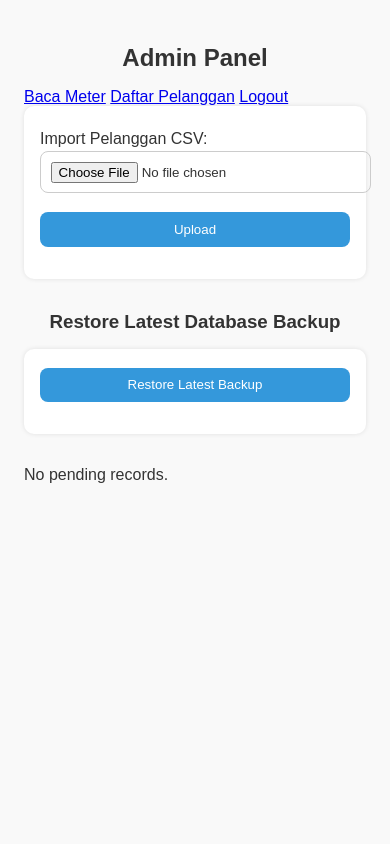
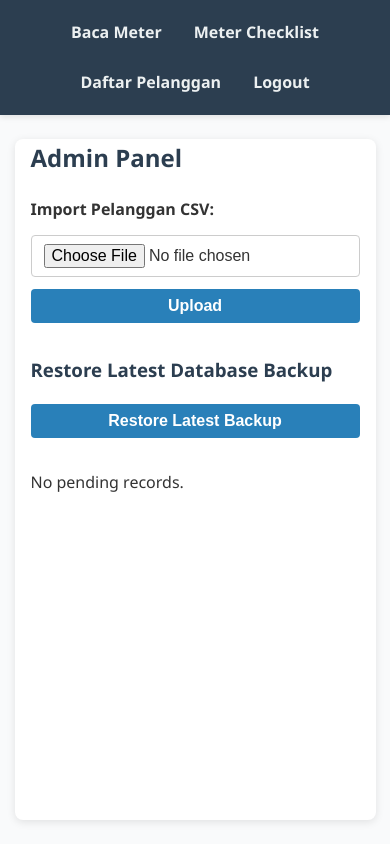
Before and after one commit to bonzoholda/cdws_meter_app, a FastAPI app: page /admin in a window 390 px wide. Run offline with FastAPI, Linux system fonts and the light colour scheme; the visitor is signed in with stand-in values (Sample User, id 1); parts of the project's set-up code (start-up, migrations or seed data) failed here and were passed over.

Commit message:
Update admin.html

```diff
--- a/app/templates/admin.html
+++ b/app/templates/admin.html
@@ -1,35 +1,263 @@
 <!-- app/templates/admin.html -->
 
 <!DOCTYPE html>
-<html>
+<html lang="en">
 <head>
-  <meta charset="UTF-8">
+  <meta charset="UTF-8" />
+  <meta name="viewport" content="width=device-width, initial-scale=1" />
   <title>CDWS Admin Panel</title>
-  <link rel="stylesheet" href="/static/style.css">
+  <style>
+    /* Reset */
+    * {
+      box-sizing: border-box;
+    }
+
+    body {
+      margin: 0;
+      font-family: "Segoe UI", Tahoma, Geneva, Verdana, sans-serif;
+      background: #f9fafb;
+      color: #333;
+      line-height: 1.6;
+      min-height: 100vh;
+      display: flex;
+      flex-direction: column;
+    }
+
+    /* Navbar */
+    nav {
+      position: sticky;
+      top: 0;
+      background: #2c3e50;
+      padding: 0.75rem 1rem;
+      display: flex;
+      flex-wrap: wrap;
+      align-items: center;
+      gap: 1rem;
+      z-index: 100;
+      box-shadow: 0 2px 6px rgb(0 0 0 / 0.1);
+    }
+
+    nav a {
+      color: #ecf0f1;
+      text-decoration: none;
+      font-weight: 600;
+      padding: 0.5rem 0.75rem;
+      border-radius: 4px;
+      transition: background 0.3s ease;
+    }
+    nav a:hover,
+    nav a:focus {
+      background: #34495e;
+      outline: none;
+    }
+
+    /* Container */
+    main {
+      flex-grow: 1;
+      max-width: 960px;
+      margin: 1.5rem auto;
+      padding: 0 1rem;
+      background: white;
+      border-radius: 8px;
+      box-shadow: 0 2px 8px rgb(0 0 0 / 0.1);
+    }
+
+    h2, h3 {
+      color: #2c3e50;
+      margin-top: 0;
+    }
+
+    /* Form styles */
+    form {
+      margin: 1rem 0 2rem;
+      display: flex;
+      flex-wrap: wrap;
+      align-items: center;
+      gap: 0.75rem;
+    }
+
+    form label {
+      font-weight: 600;
+      flex: 1 0 150px;
+    }
+
+    form input[type="file"],
+    form input[type="number"],
+    form button {
+      flex: 2 1 250px;
+      padding: 0.5rem 0.75rem;
+      font-size: 1rem;
+      border: 1px solid #ccc;
+      border-radius: 4px;
+      transition: border-color 0.3s ease;
+    }
+
+    form input[type="file"]:focus,
+    form input[type="number"]:focus {
+      outline: none;
+      border-color: #2980b9;
+    }
+
+    form button {
+      cursor: pointer;
+      background: #2980b9;
+      border: none;
+      color: white;
+      font-weight: 700;
+      transition: background 0.3s ease;
+      flex: 0 0 auto;
+    }
+
+    form button:hover,
+    form button:focus {
+      background: #1c5980;
+      outline: none;
+    }
+
+    /* Table styles */
+    table {
+      width: 100%;
+      border-collapse: collapse;
+      margin-bottom: 2rem;
+    }
+
+    th, td {
+      text-align: left;
+      padding: 0.75rem 1rem;
+      border-bottom: 1px solid #e1e4e8;
+      vertical-align: middle;
+    }
+
+    th {
+      background-color: #f5f7fa;
+      font-weight: 600;
+      color: #2c3e50;
+    }
+
+    tr:hover {
+      background-color: #f0f4f8;
+    }
+
+    /* Nested form in table */
+    td form {
+      display: flex;
+      gap: 0.5rem;
+      flex-wrap: nowrap;
+      align-items: center;
+    }
+
+    td form input[type="number"] {
+      width: 80px;
+      flex: none;
+    }
+
+    td form button {
+      flex: none;
+      padding: 0.35rem 0.75rem;
+      font-size: 0.9rem;
+    }
+
+    /* Responsive */
+    @media (max-width: 720px) {
+      nav {
+        justify-content: center;
+        gap: 0.5rem;
+      }
+      form {
+        flex-direction: column;
+        align-items: stretch;
+      }
+      form label,
+      form input[type="file"],
+      form button {
+        flex: 1 1 100%;
+      }
+      td form {
+        flex-direction: column;
+        align-items: stretch;
+      }
+      td form input[type="number"],
+      td form button {
+        width: 100%;
+      }
+      table, thead, tbody, th, td, tr {
+        display: block;
+      }
+      thead tr {
+        display: none;
+      }
+      tr {
+        margin-bottom: 1.25rem;
+        border: 1px solid #ccc;
+        border-radius: 6px;
+        padding: 0.75rem;
+        background: #fff;
+      }
+      td {
+        border: none;
+        padding: 0.5rem 0.75rem;
+        position: relative;
+        padding-left: 50%;
+        white-space: pre-wrap;
+        text-align: left;
+      }
+      td::before {
+        position: absolute;
+        top: 0.5rem;
+        left: 0.75rem;
+        width: 45%;
+        white-space: nowrap;
+        font-weight: 600;
+        color: #2c3e50;
+      }
+      td:nth-of-type(1)::before { content: "User ID"; }
+      td:nth-of-type(2)::before { content: "SR No"; }
+      td:nth-of-type(3)::before { content: "Timestamp"; }
+      td:nth-of-type(4)::before { content: "Meter Photo"; }
+      td:nth-of-type(5)::before { content: "Enter Meter Pos"; }
+    }
+
+    /* Link button style for images */
+    a {
+      color: #2980b9;
+      text-decoration: none;
+      font-weight: 600;
+    }
+    a:hover,
+    a:focus {
+      text-decoration: underline;
+      outline: none;
+    }
+  </style>
 </head>
 <body>
-  <h2>Admin Panel</h2>
+  <nav>
     <a href="/">Baca Meter</a>
+    <a href="/meter-checklist">Meter Checklist</a>
     <a href="/customer">Daftar Pelanggan</a>
     <a href="/logout">Logout</a>
+  </nav>
 
-  <form action="/import-pelanggan" method="post" enctype="multipart/form-data">
+  <main>
+    <h2>Admin Panel</h2>
+
+    <form action="/import-pelanggan" method="post" enctype="multipart/form-data" aria-label="Import Pelanggan CSV">
       <label for="csv_file">Import Pelanggan CSV:</label>
-    <input type="file" name="csv_file" accept=".csv" required>
+      <input id="csv_file" type="file" name="csv_file" accept=".csv" required />
       <button type="submit">Upload</button>
     </form>
 
-
-<h3>Restore Latest Database Backup</h3>
+    <section aria-labelledby="restore-heading">
+      <h3 id="restore-heading">Restore Latest Database Backup</h3>
       <form action="/restore-latest-backup" method="post">
         <button type="submit">Restore Latest Backup</button>
       </form>
-
-
-
+    </section>
 
     {% if records %}
+      <section aria-label="Pending Meter Records">
         <table>
+          <thead>
             <tr>
               <th>User ID</th>
               <th>SR No</th>
@@ -37,26 +265,31 @@
               <th>Meter Photo</th>
               <th>Enter Meter Pos</th>
             </tr>
+          </thead>
+          <tbody>
             {% for record in records %}
               <tr>
                 <td>{{ record.user_id }}</td>
                 <td>{{ record.sr_no }}</td>
                 <td>{{ record.record_timestamp }}</td>
                 <td>
-            <a href="https://drive.google.com/uc?id={{ record.drive_file_id }}" target="_blank">View Image</a>
+                  <a href="https://drive.google.com/uc?id={{ record.drive_file_id }}" target="_blank" rel="noopener noreferrer">View Image</a>
                 </td>
                 <td>
-            <form method="post" action="/admin/update-pos">
-              <input type="number" name="meter_pos" required>
-              <input type="hidden" name="record_id" value="{{ record.id }}">
+                  <form method="post" action="/admin/update-pos" aria-label="Update meter position for {{ record.user_id }}">
+                    <input type="number" name="meter_pos" required aria-required="true" aria-label="Enter meter position" />
+                    <input type="hidden" name="record_id" value="{{ record.id }}" />
                     <button type="submit">Save</button>
                   </form>
                 </td>
               </tr>
             {% endfor %}
+          </tbody>
         </table>
+      </section>
     {% else %}
       <p>No pending records.</p>
     {% endif %}
+  </main>
 </body>
 </html>
```
Lines whose indentation alone changed are shown as unchanged.
